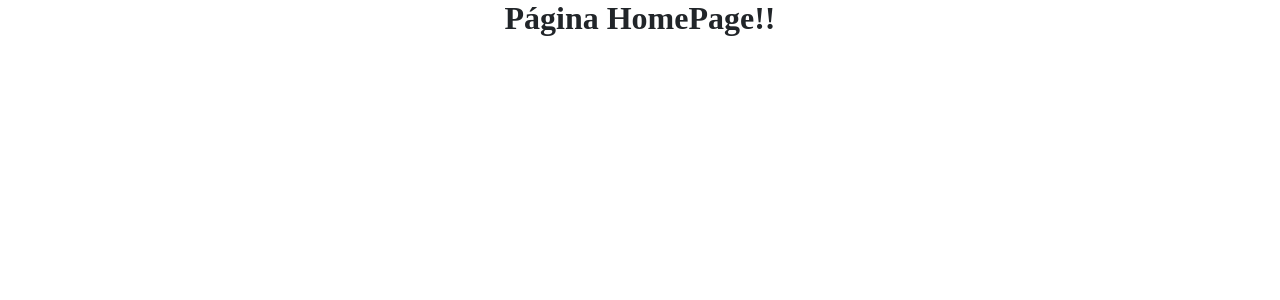
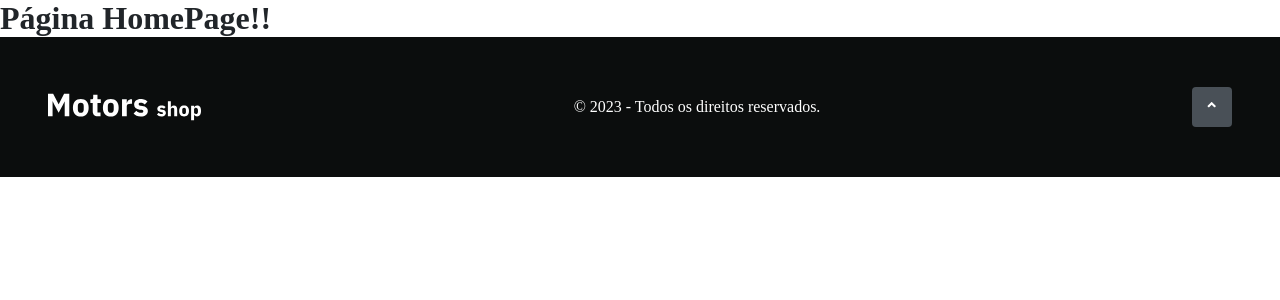
Before and after one commit to M6-PROJETO-FINAL/motors-shop-front, a React (Create React App) app: page /home in a window 1280 px wide. Shown: the top 300 px of the page. Built offline with nearby package versions, Linux system fonts and the light colour scheme.

Commit message:
feat: component footer complete

```diff
--- a/package.json
+++ b/package.json
@@ -12,6 +12,7 @@
     "@types/react-dom": "^18.0.0",
     "react": "^18.2.0",
     "react-dom": "^18.2.0",
+    "react-icons": "^4.7.1",
     "react-router-dom": "^6.8.1",
     "react-scripts": "5.0.1",
     "react-toastify": "^9.1.1",
--- a/src/Pages/Home/index.tsx
+++ b/src/Pages/Home/index.tsx
@@ -1,9 +1,10 @@
-// criando template
+import { Footer } from "../../components/Footer";
 
 const HomePage = () => {
   return (
     <main>
       <h1>Página HomePage!!</h1>
+      <Footer />
     </main>
   );
 };
--- /dev/null
+++ b/src/components/Footer/index.tsx
@@ -0,0 +1,25 @@
+import { ContainerFooter } from "./style";
+import { FaAngleUp } from "react-icons/fa";
+import logo from "../../assets/Motors-shop.svg";
+
+export const Footer = (): JSX.Element => {
+  return (
+    <ContainerFooter>
+      <div className="footer-div-main">
+        <img src={logo} alt="logo Motors Shop" />
+        <p>© 2023 - Todos os direitos reservados.</p>
+        <div
+          className="footer-div-btn"
+          onClick={() => {
+            window.scrollTo(0, 0);
+          }}
+          aria-label="Voltar para o topo do site"
+        >
+          <button>
+            <FaAngleUp />
+          </button>
+        </div>
+      </div>
+    </ContainerFooter>
+  );
+};
--- /dev/null
+++ b/src/components/Footer/style.ts
@@ -0,0 +1,41 @@
+import styled from "styled-components";
+
+export const ContainerFooter = styled.div`
+  display: flex;
+  height: 8.75rem;
+
+  max-width: 100vw;
+  width: 100vw;
+  background-color: var(--grey-00);
+
+  .footer-div-main {
+    width: 100%;
+    display: flex;
+    align-items: center;
+    justify-content: space-between;
+    padding: 3rem;
+    color: var(--white);
+  }
+
+  .footer-div-btn {
+    width: 2.5rem;
+    height: 2.5rem;
+    display: flex;
+    align-items: center;
+    justify-content: center;
+    background: var(--grey-03);
+    border: 1px;
+    border-radius: 4px;
+    cursor: pointer;
+
+    button {
+      background-color: transparent;
+      appearance: none;
+      border: none;
+
+      svg {
+        color: white;
+      }
+    }
+  }
+`;
```
Also changed, not shown: src/assets/index.tsx (deleted, +0 -7 lines), src/components/index.tsx (deleted, +0 -7 lines), src/assets/Motors-shop.svg (added), 1 other file (tests, documents, lock files or other folders).
